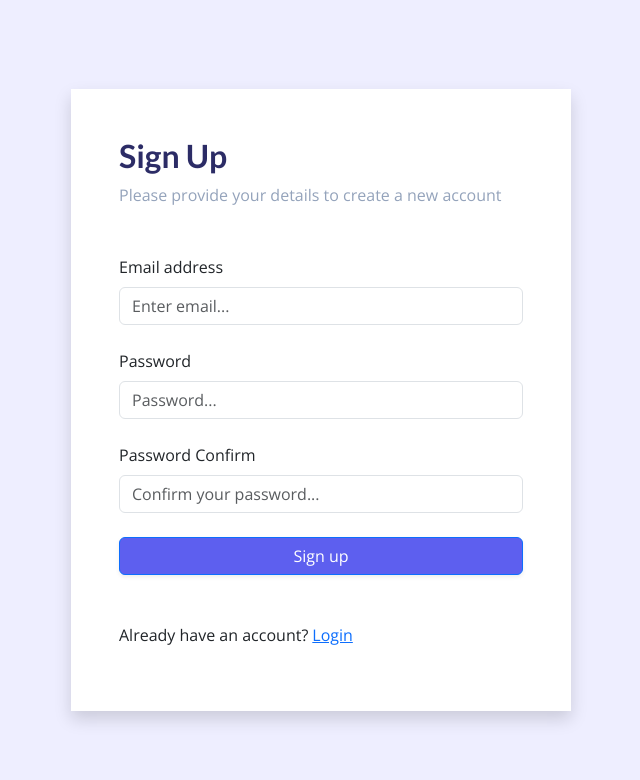
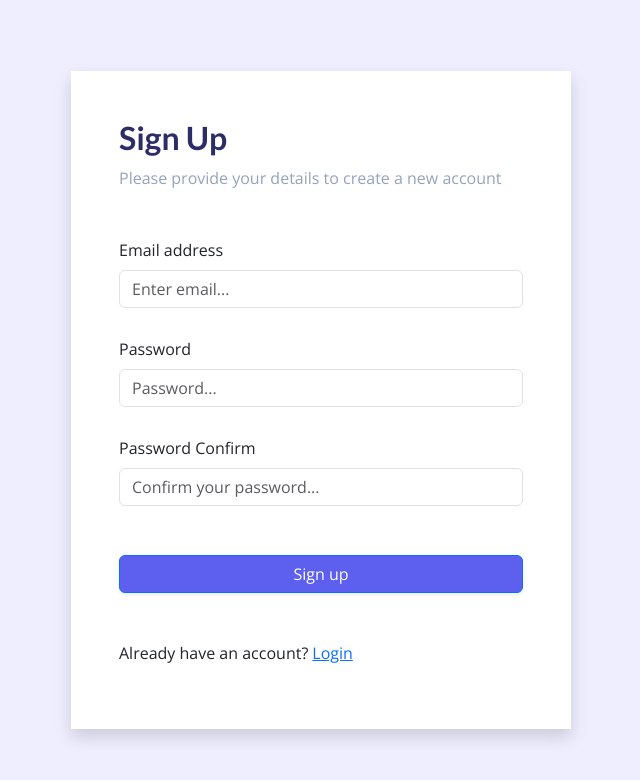
Before and after one commit to khangduy017/AdvancedWebProject, a React (Create React App) app in the folder FRONTEND/customer/: page /register in a window 1280 px wide. Shown: the top 780 px of the page, without its empty margins (319-959 px from the left). Built offline with nearby package versions, Linux system fonts and the light colour scheme.

Commit message:
handle register ui, handle error message

```diff
--- a/FRONTEND/customer/src/components/Auth/Login/login.js
+++ b/FRONTEND/customer/src/components/Auth/Login/login.js
@@ -13,7 +13,6 @@ function Login() {
 
   const authCtx = useContext(AuthContext);
 
-  const [isLogin, setIsLogin] = useState(true);
   const [isLoading, setIsLoading] = useState(false);
 
   const [message, setMessage] = useState({
@@ -39,7 +38,7 @@ function Login() {
       axios.post(process.env.REACT_APP_API_HOST + "auth/login", data)
         .then(res => {
           setIsLoading(false)
-          console.log(res.data)
+          // console.log(res.data)
           const expirationTime = new Date(
             new Date().getTime() + +res.data.expiresTime
           );
@@ -74,11 +73,11 @@ function Login() {
           <Form.Control ref={emailInputRef} required className={`form-control ${message.type === 'error' && 'is-invalid'}`} type="email" placeholder="Enter email" />
         </Form.Group>
 
-        <Form.Group className={`mb-3 mt-4`} controlId="formBasicPassword" onFocus={handleFocus}>
+        <Form.Group className={`mb-2 mt-4`} controlId="formBasicPassword" onFocus={handleFocus}>
           <Form.Label>Password</Form.Label>
           <Form.Control ref={passwordInputRef} required className={`form-control ${message.type === 'error' && 'is-invalid'}`} type="password" placeholder="Password" />
         </Form.Group>
-        {message.type === 'error' && <p className={`${styles['error-message']}`}>{message.content}</p>}
+        {message.type === 'error' ? <p className={`${styles['error-message']}`}>{message.content}</p>:<p className={`${styles['error-message']}`}>&nbsp;</p>}
 
 
         <Button className={`${styles['submit-button']} d-flex gap-1 align-items-center justify-content-center mt-4 w-100 shadow-sm`} type="submit">
--- a/FRONTEND/customer/src/components/Auth/Login/login.module.css
+++ b/FRONTEND/customer/src/components/Auth/Login/login.module.css
@@ -1,29 +1,30 @@
-.login{
-  background-color: #EEEEFF;
+.login {
+  background-color: #eeeeff;
   height: 100vh;
 }
 
-.login .form-size{
+.login .form-size {
   width: 500px;
 }
 
-.login .form-title{
-  color: #2C2C66;
+.login .form-title {
+  color: #2c2c66;
 }
 
-.login .form-text{
-  color: #94A3BB;
+.login .form-text {
+  color: #94a3bb;
 }
 
-.login .submit-button{
-  background-color: #5D5FEF !important;
+.login .submit-button {
+  background-color: #5d5fef !important;
 }
 
-.login .submit-button:hover{
-  background-color:#4c4eb6 !important;
+.login .submit-button:hover {
+  background-color: #4c4eb6 !important;
 }
 
-.login .error-message{
+.login .error-message {
   color: rgb(196, 0, 0);
   font-style: italic;
+  font-size: 14px;
 }
--- a/FRONTEND/customer/src/components/Auth/Register/register.js
+++ b/FRONTEND/customer/src/components/Auth/Register/register.js
@@ -1,10 +1,11 @@
 import styles from './register.module.css';
 import Button from 'react-bootstrap/Button';
 import Form from 'react-bootstrap/Form';
-import { Link } from "react-router-dom";
+import { Link,useNavigate } from "react-router-dom";
 import Spinner from 'react-bootstrap/Spinner'
 import { useState, useRef, useContext } from 'react';
 import axios from 'axios'
+import AuthContext from '../../../store/auth-context'
 
 
 
@@ -14,10 +15,11 @@ function Register() {
   const passwordInputRef = useRef();
   const passwordConfirmInputRef = useRef();
 
-  // const authCtx = useContext(AuthContext);
+  const authCtx = useContext(AuthContext);
 
-  const [isLogin, setIsLogin] = useState(true);
   const [isLoading, setIsLoading] = useState(false);
+
+  const navigate = useNavigate();
 
   const [emailMessage, setEmailMessage] = useState({
     type: "success",
@@ -45,15 +47,19 @@ function Register() {
         passwordConfirm: passwordConfirmInputRef.current.value
       };
 
-      console.log(data)
+      // console.log(data)
 
       axios.post(process.env.REACT_APP_API_HOST + "auth/register", data)
         .then(res => {
           setIsLoading(false)
-          console.log(res)
+          // console.log(res)
+          const expirationTime = new Date(
+            new Date().getTime() + +res.data.expiresTime
+          );
+          authCtx.login(res.data.token, expirationTime.toISOString());
+          navigate('/',{replace:true})
         })
         .catch(err => {
-          console.log(err.response.data.message)
           setIsLoading(false)
           const message = err.response.data.message
           if (message === 'Invalid email address' || message === 'The email already exist') {
@@ -100,19 +106,19 @@ function Register() {
           <Form.Label>Email address</Form.Label>
           <Form.Control className={`form-control ${emailMessage.type === 'error' && 'is-invalid'}`} ref={emailInputRef} required type="email" placeholder="Enter email..." />
         </Form.Group>
-        {emailMessage.type === 'error' && <p className={`${styles['error-message']}`}>{emailMessage.content}</p>}
+        {emailMessage.type === 'error' ? <p className={`${styles['error-message']} mb-1`}>{emailMessage.content}</p>:<p className={`${styles['error-message']} mb-1`}>&nbsp;</p>}
 
-        <Form.Group className={`mb-1 mt-4`} controlId="formBasicPassword" onFocus={handleFocus}>
+        <Form.Group className={`mb-1`} controlId="formBasicPassword" onFocus={handleFocus}>
           <Form.Label>Password</Form.Label>
           <Form.Control className={`form-control ${passwordMessage.type === 'error' && 'is-invalid'}`} ref={passwordInputRef} required type="password" placeholder="Password..." />
         </Form.Group>
-        {passwordMessage.type === 'error' && <p className={`${styles['error-message']}`}>{passwordMessage.content}</p>}
+        {passwordMessage.type === 'error' ? <p className={`${styles['error-message']} mb-1`}>{passwordMessage.content}</p>:<p className={`${styles['error-message']} mb-1`}>&nbsp;</p>}
 
-        <Form.Group className={`mb-1 mt-4`} controlId="formBasicPassword" onFocus={handleFocus}>
+        <Form.Group className={`mb-1`} controlId="formBasicPassword" onFocus={handleFocus}>
           <Form.Label>Password Confirm</Form.Label>
           <Form.Control className={`form-control ${passwordConfirmMessage.type === 'error' && 'is-invalid'}`} ref={passwordConfirmInputRef} required type="password" placeholder="Confirm your password..." />
         </Form.Group>
-        {passwordConfirmMessage.type === 'error' && <p className={`${styles['error-message']}`}>{passwordConfirmMessage.content}</p>}
+        {passwordConfirmMessage.type === 'error' ? <p className={`${styles['error-message']}`}>{passwordConfirmMessage.content}</p>:<p className={`${styles['error-message']}`}>&nbsp;</p>}
 
         <Button className={`${styles['submit-button']} d-flex gap-1 align-items-center justify-content-center mt-4 w-100 shadow-sm`} type="submit">
           Sign up
--- a/FRONTEND/customer/src/components/Auth/Register/register.module.css
+++ b/FRONTEND/customer/src/components/Auth/Register/register.module.css
@@ -26,4 +26,5 @@
 .register .error-message{
   color: rgb(196, 0, 0);
   font-style: italic;
+  font-size: 14px;
 }
--- a/FRONTEND/customer/src/store/auth-context.js
+++ b/FRONTEND/customer/src/store/auth-context.js
@@ -64,7 +64,7 @@ export const AuthContextProvider = (props) => {
 
   useEffect(() => {
     if (tokenData) {
-      console.log(tokenData.duration);
+      // console.log(tokenData.duration);
       logoutTimer = setTimeout(logoutHandler, tokenData.duration);
     }
   }, [tokenData, logoutHandler]);
```
